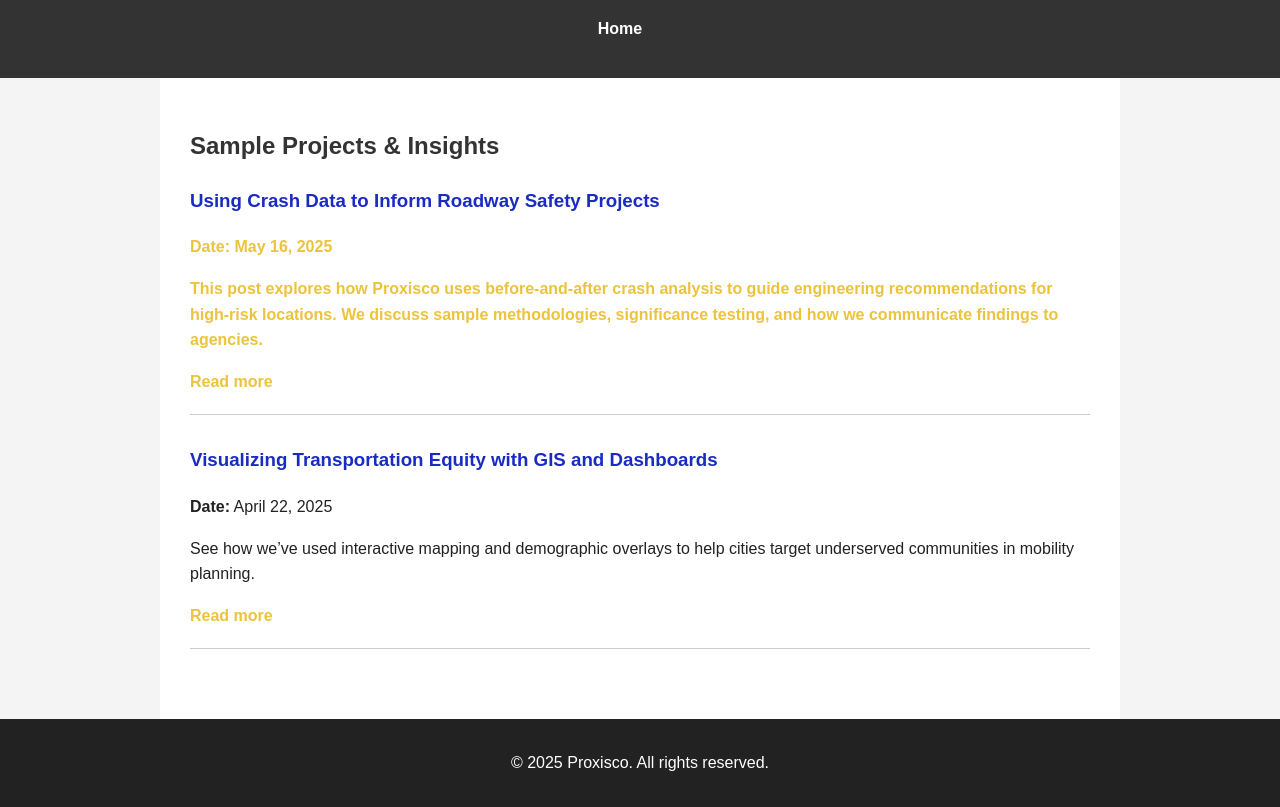
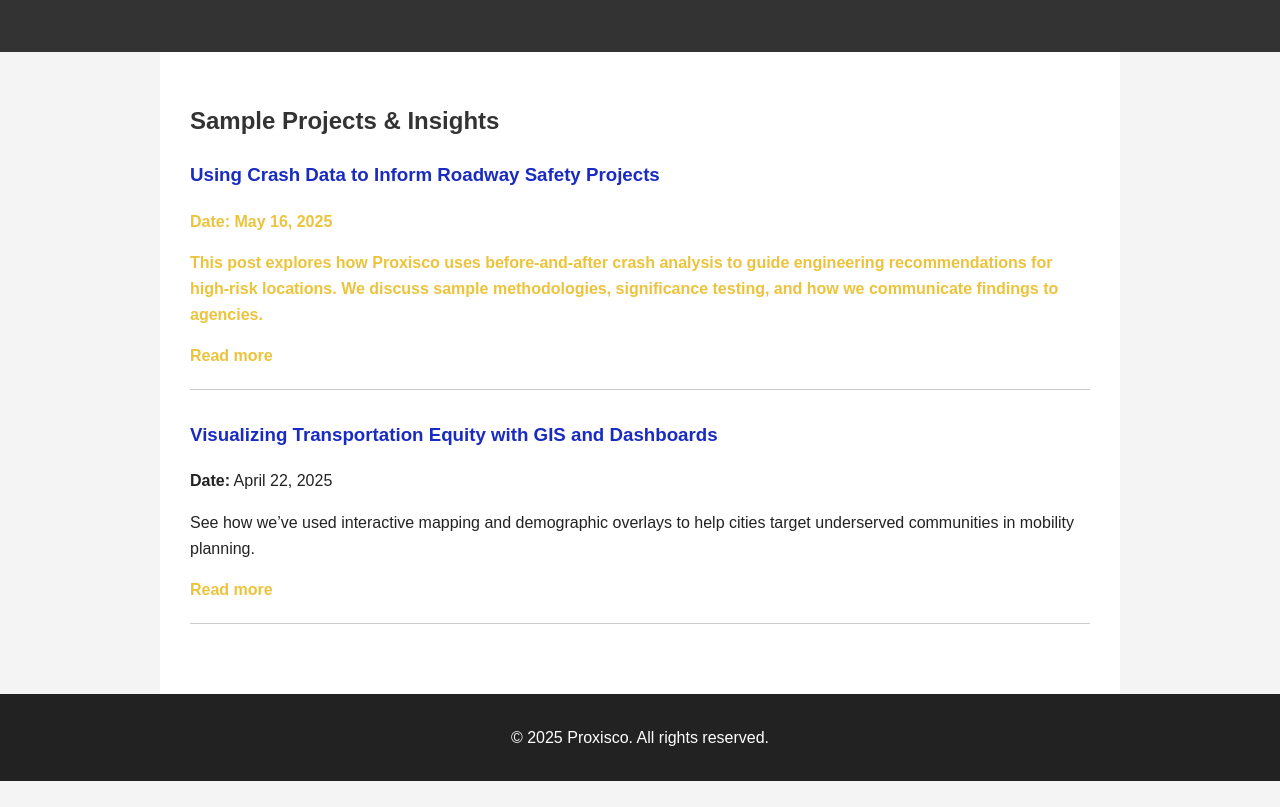
Before and after one commit to proxisco/proxisco.github.io, a plain HTML site: page blog.html in a window 1280 px wide. Shown: the part 124-931 px from the top of the page. After the commit the page ends 905 px from the top, so only its background shows below. Drawn offline with Linux system fonts and the light colour scheme.

Commit message:
Update blog.html

```diff
--- a/blog.html
+++ b/blog.html
@@ -15,7 +15,7 @@
     <p class="tagline">Smarter Cities | Healthier Citizens </p>
     <nav>
       <ul>
-        <li><a href="index.html">Home</a></li>
+        <li><a href="index.html"><Home</a></li>
         <li><a href="blog.html"><Blog</a></li>
       </ul>
     </nav>
```
